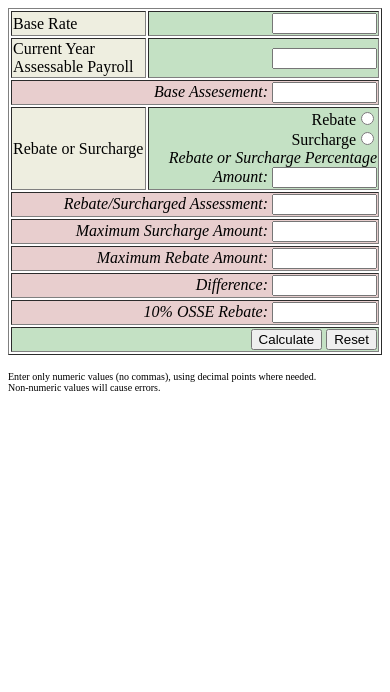
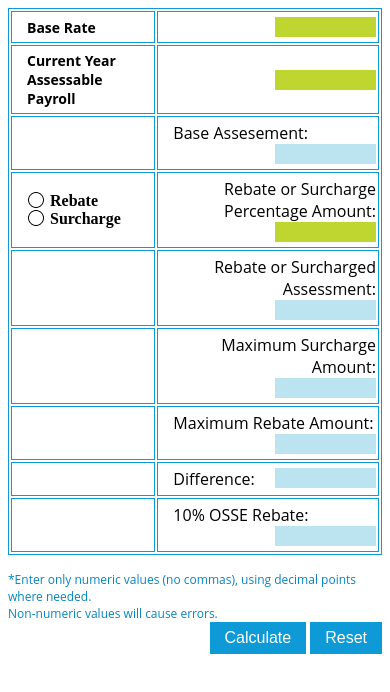
Before and after one commit to keithghrobertson/FMIOSA-Calculator, a plain HTML site: page index.html in a window 390 px wide. Drawn offline with Linux system fonts and the light colour scheme.

Commit message:
Styled the form to match clients needs. Added custom styling for radio buttons too, with gracefull fallback for older browsers and mobile

```diff
--- a/index.html
+++ b/index.html
@@ -1,11 +1,10 @@
-<html>
-    <head>
-    	<title>FMIOSA Calculator</title>
-        <script type="text/javascript" src="js/script.js"></script>
-    </head>
-    <body>
+
     	<script language="JavaScript">
 			<!--
+			function resetForm() {
+				document.getElementById("assessment-calc").reset();
+			}
+
 			function showpay() {
 				//check to see if fields have been filled out. If any are missing data, do not run.
 			 if ((document.calc.baseRate.value == null || document.calc.baseRate.value.length == 0) ||
@@ -46,52 +45,138 @@
 
 			// -->
 			</script>
+            <style>
+			calc{
+				border-color:#0E9AD6;
+				font-family:'Open Sans',Arial, Helvetica, sans-serif
+			}
+			td{padding: 5px 2px 5px 5px !important;}
+
+			input[name=baseRate],input[name=payroll],input[name=discountSurcharge] {
+			 	background-color:#BFD530;
+				height:20px;
+				border:none;
+			}
+
+			input[name=base],input[name=disSurAssessment],input[name=maxSur],input[name=maxDis],input[name=difference],input[name=osse]{
+				background-color:#BBE3F0;
+				height:20px;
+				border:none;
+				cursor:not-allowed;
+			}
+
+			input[name=calculateBtn],input[name=resetBtn]{
+				background-color:#0E9AD6;
+				border:none;
+				color:#fff;
+				padding:7px 15px;
+				font-size:16px;
+			}
+
+			#assessment-table span.td-titles{
+				font-size:14px;
+				font-weight:bold;
+			}
+
+			#assessment-table span{
+				float:left;
+				margin-left:10px;
+				font-family:'Open Sans',Arial, Helvetica, sans-serif;
+			}
+
+			#calc-form-notes{
+				float:left;
+				font-size:12px;
+				color:#0685C0;
+				font-family:'Open Sans',Arial, Helvetica, sans-serif;
+			}
+
+			#calc-form-buttons{
+				float:right;
+			}
+			.clear{clear:both;}
+
+
+			input[type="radio"] {
+				display:none;
+			}
+			input[type="radio"] + label span {
+				display:inline-block;
+				width:19px;
+				height:19px;
+				margin:-1px 4px 0 0;
+				vertical-align:middle;
+				background:url(check_radio_sheet.png) left top no-repeat;
+				cursor:pointer;
+			}
+			input[type="radio"]:checked + label span {
+				background:url(check_radio_sheet.png) -19px top no-repeat;
+			}
+
+
+
+			</style>
+
 			<form name="calc" method="POST" id="assessment-calc">
-                <table width="100%" border="1" id="assessment-table">
+                <table width="100%" border="1" bordercolor="0E9AD6" id="assessment-table">
                     <tr>
-                        <td bgcolor="#eeeee">Base Rate</td>
-                        <td bgcolor="#c4e1c4" align="right"><input type="text" name="baseRate" size="10"></td>
+                        <td><span class="td-titles">Base Rate</span></td>
+                        <td  align="right"><input type="text" name="baseRate" size="10"></td>
                     </tr>
                     <tr>
-                        <td bgcolor="#eeeee">Current Year Assessable Payroll</td>
-                        <td bgcolor="#c4e1c4" align="right"><input type="text" name="payroll" size="10"></td>
+                        <td><span class="td-titles">Current Year Assessable Payroll</span></td>
+                        <td  align="right"><input type="text" name="payroll" size="10"></td>
                     </tr>
                     <tr>
-                        <td colspan="2" bgcolor="#e8cece" align="right"><em>Base Assesement:</em> <input type="text" name="base" readonly size="10"></td>
+                    	<td></td>
+                        <td align="right"><span>Base Assesement:</span> <input type="text" name="base" readonly size="10"></td>
                     </tr>
                     <tr>
-                        <td bgcolor="#eeeee">Rebate or Surcharge</td>
-                        <td bgcolor="#c4e1c4" align="right">Rebate<input name="disSur" id ="discountRadioButton" type="radio" value="Discount"><br>
-                        Surcharge<input name="disSur" type="radio" value=""><br>
-                        <em>Rebate or Surcharge Percentage Amount:</em> <input type="text" name="discountSurcharge" size="10"></td>
+                        <td>
+                        	<div style="float:left;">
+                           		<input type="radio" id="discountRadioButton" name="disSur" value="Discount"/>
+                            	<label for="discountRadioButton"><span></span><strong>Rebate</strong></label>
+                            </div>
+
+                            <div style="float:left;">
+                            	<input type="radio" id="c2" name="disSur" value="" />
+                            	<label for="c2"><span></span><strong>Surcharge</strong></label>
+                            </div>
+                        </td>
+                        <td align="right"> <span>Rebate or Surcharge Percentage Amount:</span> <input type="text" name="discountSurcharge" size="10"></td>
                     </tr>
                     <tr>
-                        <td colspan="2" bgcolor="#e8cece" align="right"><em>Rebate/Surcharged Assessment:</em> <input type="text" name="disSurAssessment" readonly size="10"></td>
+                    	<td></td>
+                        <td align="right"><span>Rebate or Surcharged Assessment:</span> <input type="text" name="disSurAssessment" readonly size="10"></td>
                     </tr>
                     <tr>
-                        <td colspan="2" bgcolor="#e8cece" align="right">
-                        	<em>Maximum Surcharge Amount:</em> <input type="text" name="maxSur" readonly size="10"><br>
+                    	<td></td>
+                        <td align="right">
+                        	<span>Maximum Surcharge Amount:</span> <input type="text" name="maxSur" readonly size="10"><br>
                      </tr>
                      <tr>
-                        <td colspan="2" bgcolor="#e8cece" align="right">
-                            <em>Maximum Rebate Amount:</em> <input type="text" name="maxDis" readonly="readonly" size="10"></td>
+                        <td></td>
+                        <td align="right">
+                            <span>Maximum Rebate Amount:</span> <input type="text" name="maxDis" readonly size="10"></td>
                     </tr>
                      <tr>
-                        <td colspan="2" bgcolor="#e8cece" align="right"><em>Difference:</em> <input type="text" name="difference" readonly size="10">
+                     	<td></td>
+                        <td align="right"><span>Difference:</span> <input type="text" name="difference" readonly size="10">
                     </tr>
                     <tr>
-                        <td colspan="2" bgcolor="#e8cece" align="right"><em>10% OSSE  Rebate:</em> <input type="text" name="osse" readonly size="10">
-                    </tr>
-                    <tr>
-                        <td colspan="2"  bgcolor="#c4e1c4"align="right">
-                        	<input type="button" onClick='showpay()' value="Calculate">
-                        	<input type="reset" value="Reset">
-                        </td>
+                    	<td></td>
+                        <td align="right"><span>10% OSSE  Rebate:</span> <input type="text" name="osse" readonly size="10">
                     </tr>
                 </table>
 			</form>
-			<font size=1>Enter only numeric values (no commas), using decimal points where needed.<br>
-			Non-numeric values will cause errors.</font>
+			<div id="calc-form-notes">
+            *Enter only numeric values (no commas), using decimal points where needed.<br>
+			Non-numeric values will cause errors.
+            </div>
 
-    </body>
-</html>
+            <div id="calc-form-buttons">
+            <input type="button" onClick='showpay()' value="Calculate" name="calculateBtn">
+           	<input type="reset" value="Reset" name="resetBtn" onClick="resetForm()">
+            </div>
+
+            <div class="clear"></div>
```
Also changed, not shown: check_radio_sheet.png (added), 1 other file.
